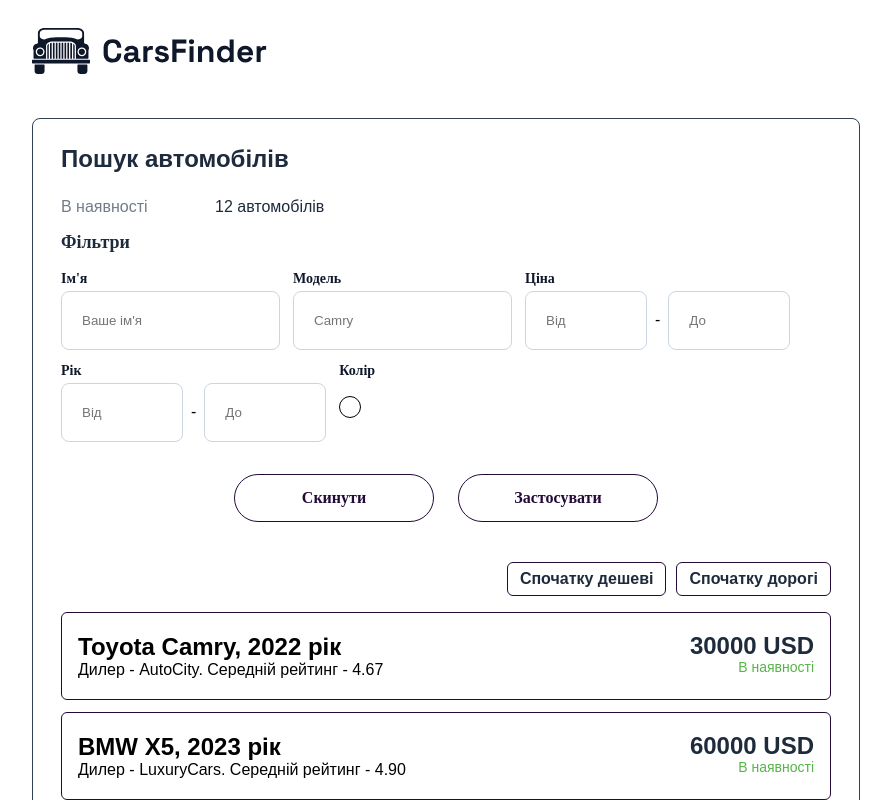
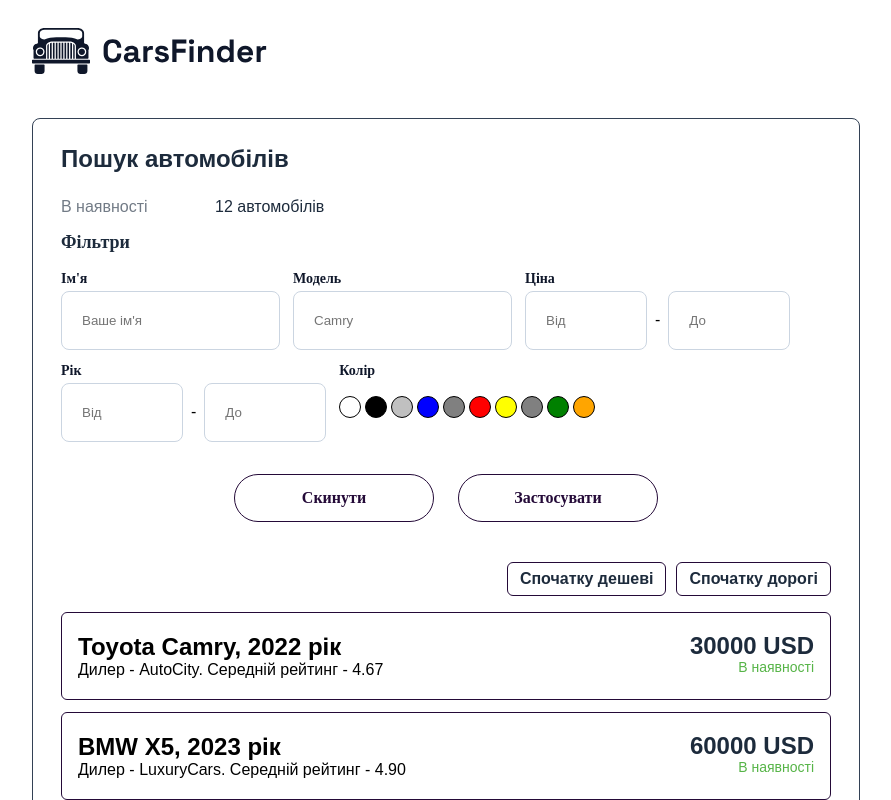
Before and after one commit to ValentynaVK/cars-app, a React app: page / in a window 1280 px wide. Shown: the top 800 px of the page, without its empty margins (194-1085 px from the left). Built offline with nearby package versions, Linux system fonts and the light colour scheme; the HTML template or start-up script is replaced by a standard one.

Commit message:
color-checkbox

```diff
--- a/src/components/Filters/ColorCheckbox/ColorCheckbox.jsx
+++ b/src/components/Filters/ColorCheckbox/ColorCheckbox.jsx
@@ -1,13 +1,27 @@
 import checkIcon from "../../../assets/check.svg";
 import style from "./ColorCheckbox.module.css";
 
-const ColorCheckbox = () => {
+const ColorCheckbox = ({ color, checked, onChange }) => {
+  const handleClick = () => {
+    onChange(color);
+  };
+
   return (
-    <label className={style.checkbox}>
-      <input type="checkbox" />
-      <div className={style.checkIcon}>
-        <img src={checkIcon} alt="check" />
-      </div>
+    <label
+      className={`${style.checkbox} ${checked ? style.checked : ""}`}
+      style={{ backgroundColor: color }}
+    >
+      <input
+        type="checkbox"
+        checked={checked}
+        onChange={handleClick}
+        className={style.inputHidden}
+      />
+      {checked && (
+        <div className={style.checkIcon}>
+          <img src={checkIcon} alt="check" />
+        </div>
+      )}
     </label>
   );
 };
--- a/src/components/Filters/ColorCheckbox/ColorCheckbox.module.css
+++ b/src/components/Filters/ColorCheckbox/ColorCheckbox.module.css
@@ -14,6 +14,7 @@
   border-radius: 50%;
   border: 1px solid #000;
   position: relative;
+  cursor: pointer;
 }
 .checkIcon {
   display: none;
--- a/src/components/Filters/Filters.jsx
+++ b/src/components/Filters/Filters.jsx
@@ -11,9 +11,9 @@ const Filters = ({ setCars }) => {
   const [maxYear, setMaxYear] = useState("");
   const [minPrice, setMinPrice] = useState("");
   const [maxPrice, setMaxPrice] = useState("");
-  const [color, setColor] = useState("");
   const [priceError, setPriceError] = useState("");
   const [yearError, setYearError] = useState("");
+  const [selectedColors, setSelectedColors] = useState([]);
 
   const handleSubmit = (event) => {
     event.preventDefault();
@@ -47,7 +47,12 @@ const Filters = ({ setCars }) => {
         (!maxPrice || car.price <= parseInt(maxPrice));
 
       const colorMatch =
-        !color || car.features.colorOptions.includes(color.toLowerCase());
+        selectedColors.length === 0 ||
+        selectedColors.some((selectedColor) =>
+          car.features.colorOptions.some(
+            (carColor) => carColor.toLowerCase() === selectedColor.toLowerCase()
+          )
+        );
 
       return brandMatch && modelMatch && yearMatch && priceMatch && colorMatch;
     });
@@ -61,11 +66,35 @@ const Filters = ({ setCars }) => {
     setMaxYear("");
     setMinPrice("");
     setMaxPrice("");
-    setColor("");
     setPriceError("");
     setYearError("");
+    setSelectedColors([]);
+
     setCars(cars);
   };
+
+  const toggleColor = (color) => {
+    setSelectedColors((prevColors) =>
+      prevColors.includes(color)
+        ? prevColors.filter((c) => c !== color)
+        : [...prevColors, color]
+    );
+  };
+
+  const filteredByBrandModel = cars.filter((car) => {
+    const brandMatch = car.brand
+      .toLowerCase()
+      .includes(brandValue.toLowerCase());
+    const modelMatch = car.model
+      .toLowerCase()
+      .includes(modelValue.toLowerCase());
+    return brandMatch && modelMatch;
+  });
+
+  const uniqueColors = Array.from(
+    new Set(filteredByBrandModel.flatMap((car) => car.features.colorOptions))
+  );
+
   return (
     <div className={style.filtersWrapper}>
       <h2 className={style.headerText}>Фільтри</h2>
@@ -161,9 +190,15 @@ const Filters = ({ setCars }) => {
           <div>
             <p className={style.label}>Колір</p>
             <ul className={style.colorCheckboxList}>
-              <li>
-                <ColorCheckbox />
-              </li>
+              {uniqueColors.map((color) => (
+                <li key={color}>
+                  <ColorCheckbox
+                    color={color}
+                    checked={selectedColors.includes(color)}
+                    onChange={toggleColor}
+                  />
+                </li>
+              ))}
             </ul>
           </div>
         </div>
--- a/src/components/Filters/Filters.module.css
+++ b/src/components/Filters/Filters.module.css
@@ -125,6 +125,7 @@ input::-webkit-inner-spin-button {
 .colorCheckboxList {
   display: flex;
   height: 57px;
+  gap: 4px;
   align-items: center;
   margin: 0;
 }
```
